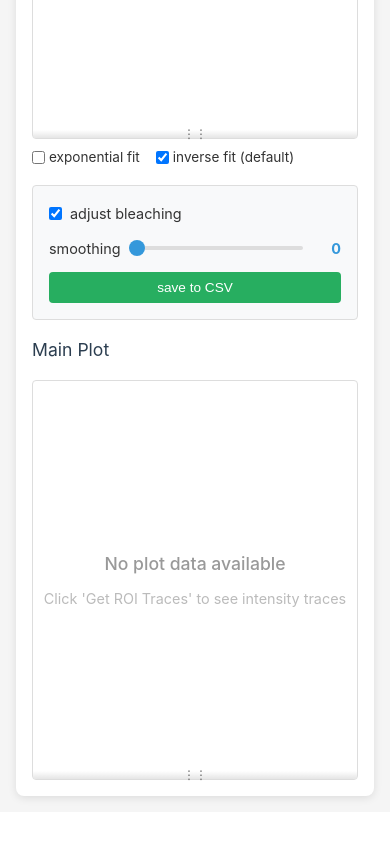
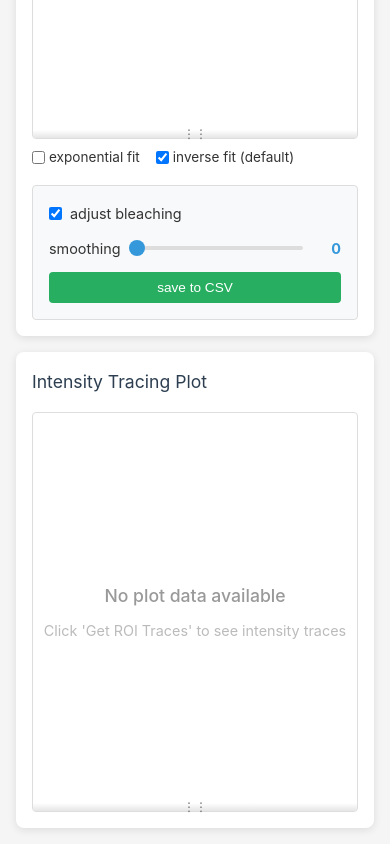
Before and after one commit to skim0119/Ca2-Sandbox, a Vue app in the folder src/frontend/: page / in a window 390 px wide. Shown: the part 1318-2162 px from the top of the page. Before the commit the page ends 2130 px from the top, so only its background shows below. Built offline with nearby package versions, Linux system fonts and the light colour scheme; no server answers; the HTML template or start-up script is replaced by a standard one.

Commit message:
Split file: intensity tracing plot from bleaching characteristic

```diff
--- a/src/frontend/src/App.vue
+++ b/src/frontend/src/App.vue
@@ -3,6 +3,7 @@ import { ref, reactive, onMounted } from 'vue'
 import FileSelector from './components/FileSelector.vue'
 import VideoDisplay from './components/VideoDisplay.vue'
 import BleachingCorrection from './components/BleachingCorrection.vue'
+import IntensityTracingPlot from './components/IntensityTracingPlot.vue'
 import { useROIOperations } from './composables/useROIOperations'
 import { useBackendApi } from './composables/useBackendApi'
 import type { BleachingData, FirstFrameData } from './types'
@@ -111,7 +112,7 @@ const handleMainPlotUpdate = (mainPlotData: BleachingData['mainPlotData']) => {
           />
         </div>
 
-      <!-- Right Column: Bleaching Correction and Plotting -->
+      <!-- Right Column: Bleaching Correction -->
       <div class="column bleaching-correction">
         <BleachingCorrection
           :bleaching-data="bleachingData"
@@ -121,6 +122,11 @@ const handleMainPlotUpdate = (mainPlotData: BleachingData['mainPlotData']) => {
           @bleaching-updated="handleBleachingUpdate"
           @main-plot-updated="handleMainPlotUpdate"
         />
+      </div>
+
+      <!-- Fourth Column: Intensity Tracing Plot -->
+      <div class="column intensity-tracing-plot">
+        <IntensityTracingPlot :main-plot-data="bleachingData.mainPlotData || null" />
       </div>
     </main>
   </div>
@@ -178,6 +184,12 @@ const handleMainPlotUpdate = (mainPlotData: BleachingData['mainPlotData']) => {
   flex: 0 0 350px;
 }
 
+.intensity-tracing-plot {
+  flex: 1;
+  display: flex;
+  flex-direction: column;
+}
+
 @media (max-width: 1200px) {
   .app-main {
     flex-direction: column;
@@ -185,7 +197,8 @@ const handleMainPlotUpdate = (mainPlotData: BleachingData['mainPlotData']) => {
   }
 
   .file-selection,
-  .bleaching-correction {
+  .bleaching-correction,
+  .intensity-tracing-plot {
     flex: none;
   }
 }
--- a/src/frontend/src/components/BleachingCorrection.vue
+++ b/src/frontend/src/components/BleachingCorrection.vue
@@ -1,5 +1,5 @@
 <script setup lang="ts">
-import { ref, watch, computed } from 'vue'
+import { ref, watch } from 'vue'
 import { Line } from 'vue-chartjs'
 import {
   Chart as ChartJS,
@@ -104,33 +104,8 @@ watch(() => props.bleachingData.analysisData, (data) => {
   }
 }, { immediate: true })
 
-// Use the resizable composable for both plots
+// Use the resizable composable for bleaching plot
 const { height: bleachingPlotHeight, isResizing: isBleachingResizing, handleMouseDown: handleBleachingMouseDown } = useResizable(400, 200, 800)
-const { height: mainPlotHeight, isResizing: isMainResizing, handleMouseDown: handleMainMouseDown } = useResizable(400, 200, 800)
-
-// Main plot data - computed from props
-const mainChartData = computed(() => {
-  if (!props.bleachingData.mainPlotData) {
-    return {
-      labels: [] as number[],
-      datasets: [] as Array<{
-        label: string
-        data: number[]
-        borderColor: string
-        backgroundColor: string
-        tension: number
-      }>
-    }
-  }
-
-  return {
-    labels: props.bleachingData.mainPlotData.timePoints || [],
-    datasets: props.bleachingData.mainPlotData.datasets || []
-  }
-})
-
-// Use the chart config composable for main chart
-const { chartOptions: mainChartOptions } = useChartConfig()
 
 const handleFitTypeChange = async (type: 'exponential' | 'inverse') => {
   emit('bleaching-updated', { fitType: type })
@@ -146,56 +121,7 @@ const handleFitTypeChange = async (type: 'exponential' | 'inverse') => {
   }
 }
 
-const updateROITraces = async () => {
-  if (!props.selectedFiles[0] || props.selectedROIs.length === 0) {
-    console.log('📊 No video or ROIs selected for ROI traces')
-    return
-  }
 
-  try {
-    console.log('📊 Available ROIs:', props.availableROIs)
-    console.log('📊 Fetching ROI traces for:', props.selectedROIs)
-
-    // Filter available ROIs to get the selected ones with full data
-    const selectedROIObjects = props.availableROIs.filter(roi =>
-      props.selectedROIs.includes(roi.id)
-    )
-    console.log('📊 Selected ROIs:', selectedROIObjects)
-
-    const { getROITraces } = useBackendApi()
-    const result = await getROITraces(
-      selectedROIObjects.map(roi => ({
-        id: roi.id,
-        coords: roi.coords
-      })),
-      props.bleachingData.smoothing
-    )
-
-    // Replace intensity trace in ROIs
-    selectedROIObjects.forEach((roi) => {
-      roi.intensityTrace = result.find(r => r.roiId === roi.id)?.intensityTrace
-    })
-
-    // Update the main plot data
-    if (result && result.length > 0) {
-      const mainPlotData = {
-        timePoints: props.bleachingData.analysisData?.timePoints || [],
-        datasets: result.map((trace: { roiId: number; intensityTrace: number[] }, index: number) => ({
-          label: `ROI ${trace.roiId}`,
-          data: trace.intensityTrace,
-          borderColor: `hsl(${index * 60}, 70%, 50%)`,
-          backgroundColor: `hsla(${index * 60}, 70%, 50%, 0.1)`,
-          tension: 0.1
-        }))
-      }
-
-      emit('main-plot-updated', mainPlotData)
-    }
-
-  } catch (error) {
-    console.error('❌ Failed to fetch ROI traces:', error)
-  }
-}
 
 const handleAdjustBleachingChange = (event: Event) => {
   const target = event.target as HTMLInputElement
@@ -296,31 +222,6 @@ const handleSaveToCSV = () => {
       </div>
     </div>
 
-    <!-- Main Plot -->
-    <div class="main-plot-section">
-      <div class="main-plot-header">
-        <h3>Main Plot</h3>
-      </div>
-      <div class="plot-container" :style="{ height: mainPlotHeight + 'px' }">
-        <div v-if="mainChartData.datasets.length === 0" class="empty-state">
-          <div class="empty-message">No plot data available</div>
-          <div class="empty-hint">Click 'Get ROI Traces' to see intensity traces</div>
-        </div>
-        <Line
-          v-else
-          :data="mainChartData"
-          :options="mainChartOptions"
-          class="main-chart"
-        />
-        <div
-          class="resize-handle"
-          @mousedown="handleMainMouseDown"
-          :class="{ 'resizing': isMainResizing }"
-        >
-          <div class="resize-indicator">⋮⋮</div>
-        </div>
-      </div>
-    </div>
   </div>
 </template>
 
@@ -330,6 +231,7 @@ const handleSaveToCSV = () => {
   display: flex;
   flex-direction: column;
   gap: 1rem;
+  overflow-y: auto;
 }
 
 .bleaching-correction h3 {
@@ -338,12 +240,7 @@ const handleSaveToCSV = () => {
   font-size: 1.1rem;
 }
 
-.main-plot-header {
-  display: flex;
-  justify-content: space-between;
-  align-items: center;
-  margin-bottom: 0.5rem;
-}
+
 
 .get-traces-btn {
   padding: 0.5rem 1rem;
@@ -530,15 +427,7 @@ const handleSaveToCSV = () => {
   background-color: #229954;
 }
 
-.main-plot-section {
-  flex: 1;
-  display: flex;
-  flex-direction: column;
-}
 
-.main-chart {
-  height: 100% !important;
-}
 
 .empty-state {
   display: flex;
--- /dev/null
+++ b/src/frontend/src/components/IntensityTracingPlot.vue
@@ -0,0 +1,174 @@
+<script setup lang="ts">
+import { computed } from 'vue'
+import { Line } from 'vue-chartjs'
+import {
+  Chart as ChartJS,
+  CategoryScale,
+  LinearScale,
+  PointElement,
+  LineElement,
+  Title,
+  Tooltip,
+  Legend
+} from 'chart.js'
+import type { MainPlotData } from '../types'
+import { useResizable } from '../composables/useResizable'
+import { useChartConfig } from '../composables/useChartConfig'
+
+ChartJS.register(
+  CategoryScale,
+  LinearScale,
+  PointElement,
+  LineElement,
+  Title,
+  Tooltip,
+  Legend
+)
+
+interface Props {
+  mainPlotData: MainPlotData | null
+}
+
+const props = defineProps<Props>()
+
+// Use the resizable composable for main plot
+const { height: mainPlotHeight, isResizing: isMainResizing, handleMouseDown: handleMainMouseDown } = useResizable(400, 200, 800)
+
+// Main plot data - computed from props
+const mainChartData = computed(() => {
+  if (!props.mainPlotData) {
+    return {
+      labels: [] as number[],
+      datasets: [] as Array<{
+        label: string
+        data: number[]
+        borderColor: string
+        backgroundColor: string
+        tension: number
+      }>
+    }
+  }
+
+  return {
+    labels: props.mainPlotData.timePoints || [],
+    datasets: props.mainPlotData.datasets || []
+  }
+})
+
+// Use the chart config composable for main chart
+const { chartOptions: mainChartOptions } = useChartConfig()
+</script>
+
+<template>
+  <div class="intensity-tracing-plot">
+    <div class="main-plot-header">
+      <h3>Intensity Tracing Plot</h3>
+    </div>
+    <div class="plot-container" :style="{ height: mainPlotHeight + 'px' }">
+      <div v-if="mainChartData.datasets.length === 0" class="empty-state">
+        <div class="empty-message">No plot data available</div>
+        <div class="empty-hint">Click 'Get ROI Traces' to see intensity traces</div>
+      </div>
+      <Line
+        v-else
+        :data="mainChartData"
+        :options="mainChartOptions"
+        class="main-chart"
+      />
+      <div
+        class="resize-handle"
+        @mousedown="handleMainMouseDown"
+        :class="{ 'resizing': isMainResizing }"
+      >
+        <div class="resize-indicator">⋮⋮</div>
+      </div>
+    </div>
+  </div>
+</template>
+
+<style scoped>
+.intensity-tracing-plot {
+  flex: 1;
+  display: flex;
+  flex-direction: column;
+}
+
+.main-plot-header {
+  display: flex;
+  justify-content: space-between;
+  align-items: center;
+  margin-bottom: 0.5rem;
+}
+
+.main-plot-header h3 {
+  margin: 0 0 0.5rem 0;
+  color: #2c3e50;
+  font-size: 1.1rem;
+}
+
+.plot-container {
+  height: 400px;
+  border: 1px solid #ddd;
+  border-radius: 4px;
+  padding: 0.5rem;
+  background-color: white;
+  position: relative;
+  transition: height 0.1s ease;
+}
+
+.resize-handle {
+  position: absolute;
+  bottom: 0;
+  left: 0;
+  right: 0;
+  height: 8px;
+  background: linear-gradient(to bottom, transparent, rgba(0, 0, 0, 0.1));
+  cursor: ns-resize;
+  display: flex;
+  align-items: center;
+  justify-content: center;
+  border-radius: 0 0 4px 4px;
+  transition: background-color 0.2s ease;
+}
+
+.resize-handle:hover {
+  background: linear-gradient(to bottom, transparent, rgba(0, 0, 0, 0.2));
+}
+
+.resize-handle.resizing {
+  background: linear-gradient(to bottom, transparent, rgba(52, 152, 219, 0.3));
+}
+
+.resize-indicator {
+  font-size: 12px;
+  color: #666;
+  user-select: none;
+  pointer-events: none;
+}
+
+.main-chart {
+  height: 100% !important;
+}
+
+.empty-state {
+  display: flex;
+  flex-direction: column;
+  align-items: center;
+  justify-content: center;
+  height: 100%;
+  color: #666;
+  text-align: center;
+}
+
+.empty-message {
+  font-size: 1.1rem;
+  font-weight: 500;
+  margin-bottom: 0.5rem;
+  color: #999;
+}
+
+.empty-hint {
+  font-size: 0.9rem;
+  color: #bbb;
+}
+</style>
```
